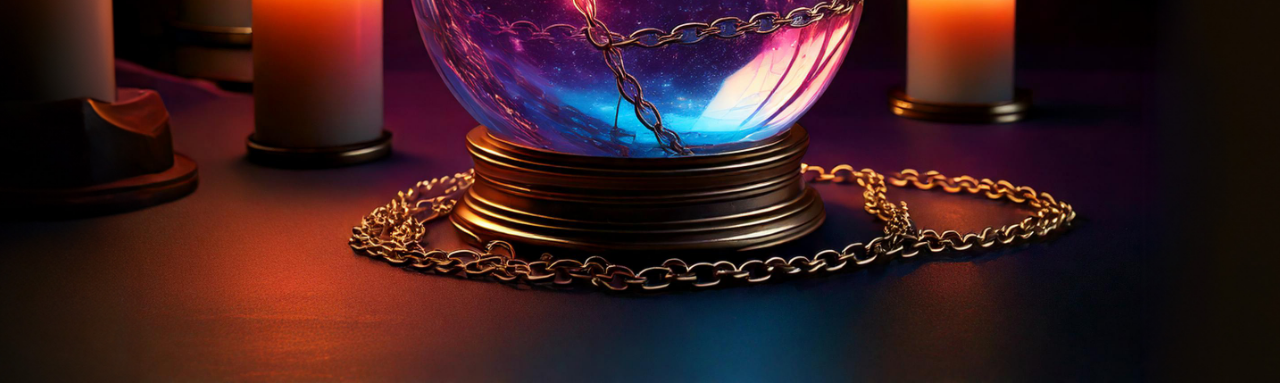
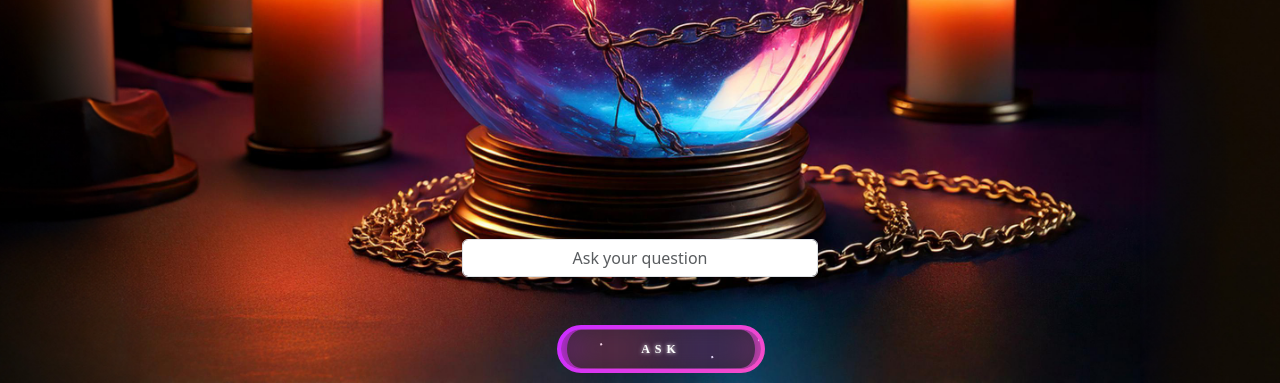
Before and after one commit to Lukerogan/magic8-ball, a plain HTML site: page index.html in a window 1280 px wide. Shown: the part 417-800 px from the top of the page. Drawn offline with nearby package versions, Linux system fonts and the light colour scheme; a web font is replaced by a local one.

Commit message:
time to do js

```diff
--- a/css/styles.css
+++ b/css/styles.css
@@ -14,7 +14,7 @@ body{
         font-size:xx-large;
 }
 .d-flex{
-    height: 95vh;
+    height: 75vh;
     margin: 0;
 }
 
@@ -26,3 +26,181 @@ body{
                 0px 0px 25px rgba(255, 0, 200, 0.4),
                 0px 0px 5px rgba(225, 0, 255, 0.6);
 }
+
+
+.spacebtn {
+    display: flex;
+    justify-content: center;
+    align-items: center;
+    width: 13rem;
+    overflow: hidden;
+    height: 3rem;
+    background-size: 300% 300%;
+    cursor: pointer;
+    backdrop-filter: blur(1rem);
+    border-radius: 5rem;
+    transition: 0.5s;
+    animation: gradient_301 5s ease infinite;
+    border: double 4px transparent;
+    background-image: linear-gradient(#212121, #212121),
+      linear-gradient(
+        137.48deg,
+        #ce2eff 10%,
+        #fe53bb 45%,
+        #8f51ea 67%,
+        #0044ff 87%
+      );
+    background-origin: border-box;
+    background-clip: content-box, border-box;
+  }
+
+  #container-stars {
+    position: absolute;
+    z-index: -1;
+    width: 100%;
+    height: 100%;
+    overflow: hidden;
+    transition: 0.5s;
+    backdrop-filter: blur(1rem);
+    border-radius: 5rem;
+  }
+
+  strong {
+    z-index: 2;
+    font-family: "Avalors Personal Use";
+    font-size: 12px;
+    letter-spacing: 5px;
+    color: #ffffff;
+    text-shadow: 0 0 4px white;
+  }
+
+  #glow {
+    position: absolute;
+    display: flex;
+    width: 12rem;
+  }
+
+  .circle {
+    width: 100%;
+    height: 30px;
+    filter: blur(2rem);
+    animation: pulse_3011 4s infinite;
+    z-index: -1;
+  }
+
+  .circle:nth-of-type(1) {
+    background: rgba(254, 83, 186, 0.636);
+  }
+
+  .circle:nth-of-type(2) {
+    background: rgba(142, 81, 234, 0.704);
+  }
+
+  .spacebtn:hover #container-stars {
+    z-index: 1;
+    background-color: #212121;
+  }
+
+  .spacebtn:hover {
+    transform: scale(1.1);
+  }
+
+  .spacebtn:active {
+    border: double 4px #fe53bb;
+    background-origin: border-box;
+    background-clip: content-box, border-box;
+    animation: none;
+  }
+
+  .spacebtn:active .circle {
+    background: #fe53bb;
+  }
+
+  #stars {
+    position: relative;
+    background: transparent;
+    width: 200rem;
+    height: 200rem;
+  }
+
+  #stars::after {
+    content: "";
+    position: absolute;
+    top: -10rem;
+    left: -100rem;
+    width: 100%;
+    height: 100%;
+    animation: animStarRotate 90s linear infinite;
+  }
+
+  #stars::after {
+    background-image: radial-gradient(#ffffff 1px, transparent 1%);
+    background-size: 50px 50px;
+  }
+
+  #stars::before {
+    content: "";
+    position: absolute;
+    top: 0;
+    left: -50%;
+    width: 170%;
+    height: 500%;
+    animation: animStar 60s linear infinite;
+  }
+
+  #stars::before {
+    background-image: radial-gradient(#ffffff 1px, transparent 1%);
+    background-size: 50px 50px;
+    opacity: 0.5;
+  }
+
+  @keyframes animStar {
+    from {
+      transform: translateY(0);
+    }
+
+    to {
+      transform: translateY(-135rem);
+    }
+  }
+
+  @keyframes animStarRotate {
+    from {
+      transform: rotate(360deg);
+    }
+
+    to {
+      transform: rotate(0);
+    }
+  }
+
+  @keyframes gradient_301 {
+    0% {
+      background-position: 0% 50%;
+    }
+
+    50% {
+      background-position: 100% 50%;
+    }
+
+    100% {
+      background-position: 0% 50%;
+    }
+  }
+
+  @keyframes pulse_3011 {
+    0% {
+      transform: scale(0.75);
+      box-shadow: 0 0 0 0 rgba(0, 0, 0, 0.7);
+    }
+
+    70% {
+      transform: scale(1);
+      box-shadow: 0 0 0 10px rgba(0, 0, 0, 0);
+    }
+
+    100% {
+      transform: scale(0.75);
+      box-shadow: 0 0 0 0 rgba(0, 0, 0, 0);
+    }
+  }
--- a/index.html
+++ b/index.html
@@ -13,14 +13,36 @@
   <body class="background img-fluid">
   <div class="container">
 
+    <h1 class="text-center">Ask The Magic Ballz</h1>
+
 <div class="row">
-  <div class="highlight">
 <div class="d-flex justify-content-center align-items-center highlight-text">
    my sources say yes
 </div>
 </div>
+
+<div class="row mb-5">
+  <div class="col"></div>
+  <div class="col"><input class="form-control text-center" type="text" placeholder="Ask your question"></div>
+  <div class="col"></div>
 </div>
 
+<div class="row text-center justify-content-center">
+  <div class="col-2">
+  <button type="button" class="spacebtn">
+    <strong>ASK</strong>
+    <div id="container-stars">
+      <div id="stars"></div>
+    </div>
+
+    <div id="glow">
+      <div class="circle"></div>
+      <div class="circle"></div>
+    </div>
+  </button>
+
+</div>
+</div>
 
 
 </div>
```
